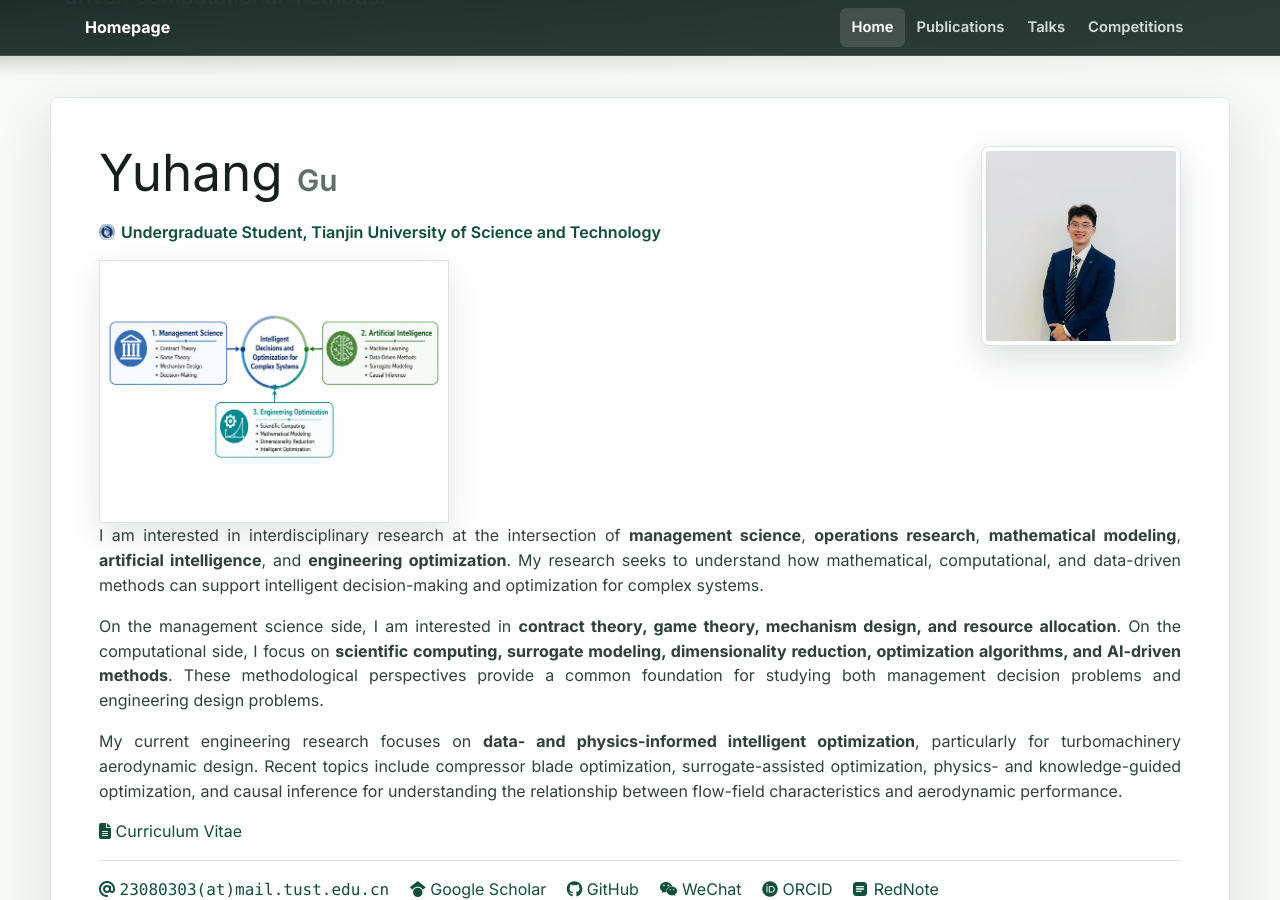
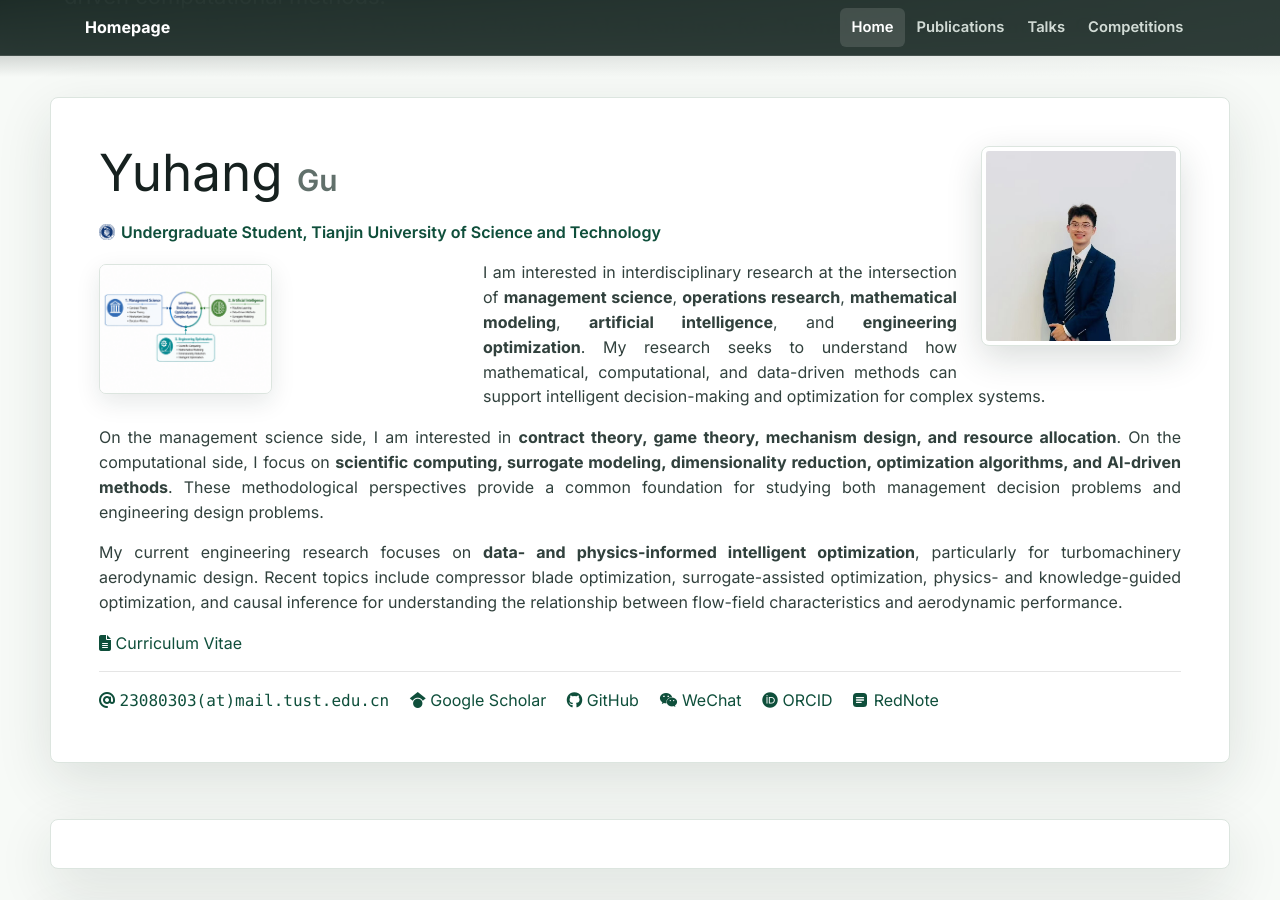
Before and after one commit to Yuhang-Gu/Yuhang-Gu.github.io, a Jekyll site: the page built from index.html, in a window 1280 px wide and 900 px high, scrolled down 751 px. Built offline with Jekyll 4.4.1, drawn with Linux system fonts in a browser that asks for light colours; nearby versions of some CDN libraries; a style sheet for code colours, icons or effects is not loaded.

Commit message:
Update global.css

```diff
--- a/assets/css/global.css
+++ b/assets/css/global.css
@@ -924,3 +924,45 @@
         margin: 0 0 1rem !important;
     }
 }
+/* Research framework in homepage profile */
+
+.research-framework-figure {
+    float: left;
+    width: 360px;
+    max-width: 38%;
+    margin: 0.25rem 1.5rem 0.8rem 0;
+}
+
+.research-framework-figure img {
+    display: block;
+    width: 100%;
+    height: auto;
+
+    border: 1px solid var(--line);
+    border-radius: 7px;
+
+    background: #ffffff;
+
+    box-shadow:
+        0 8px 24px rgba(23, 42, 36, 0.10);
+}
+
+/* 清除 float */
+.text-profile-bio::after {
+    content: "";
+    display: block;
+    clear: both;
+}
+
+@media (max-width: 768px) {
+
+    .research-framework-figure {
+        float: none;
+
+        width: 100%;
+        max-width: 520px;
+
+        margin: 1rem auto 1.4rem;
+    }
+
+}
```
